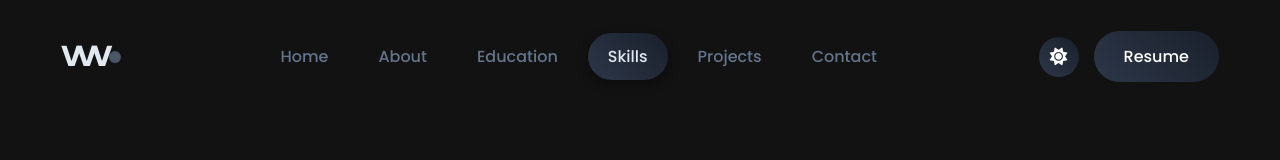
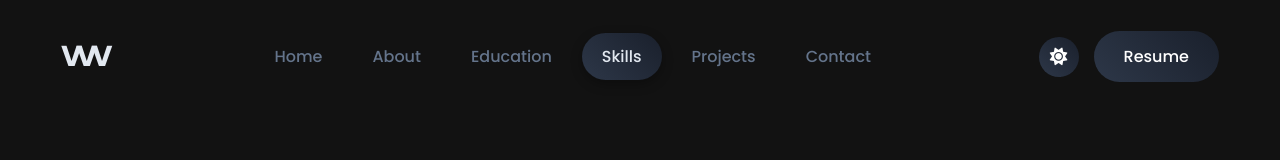
Before and after one commit to vedantwankhade123/Portfolio_Website, a React (Vite) app: page / in a window 1280 px wide. Shown: the top 160 px of the page. Built offline with nearby package versions, Linux system fonts and the light colour scheme.

Commit message:
[dyad] Removing the animated dot from the logo - wrote 2 file(s)

```diff
--- a/src/components/Header.jsx
+++ b/src/components/Header.jsx
@@ -68,7 +68,6 @@ const Header = ({ onResumeClick }) => {
               <span className="logo-v v-two">V</span>
               <span className="logo-v v-three">V</span>
             </div>
-            <span className="logo-dot"></span>
           </a>
         </div>
 
--- a/src/index.css
+++ b/src/index.css
@@ -262,20 +262,6 @@ section {
     color: var(--text-muted);
 }
 
-.logo-dot {
-    width: 8px;
-    height: 8px;
-    background-color: var(--primary-color);
-    border-radius: 50%;
-    margin-left: 4px;
-    animation: pulse 2s infinite;
-}
-
-@keyframes pulse {
-    0%, 100% { transform: scale(1); opacity: 1; }
-    50% { transform: scale(1.5); opacity: 0.7; }
-}
-
 .header-actions {
     display: flex;
     align-items: center;
```
